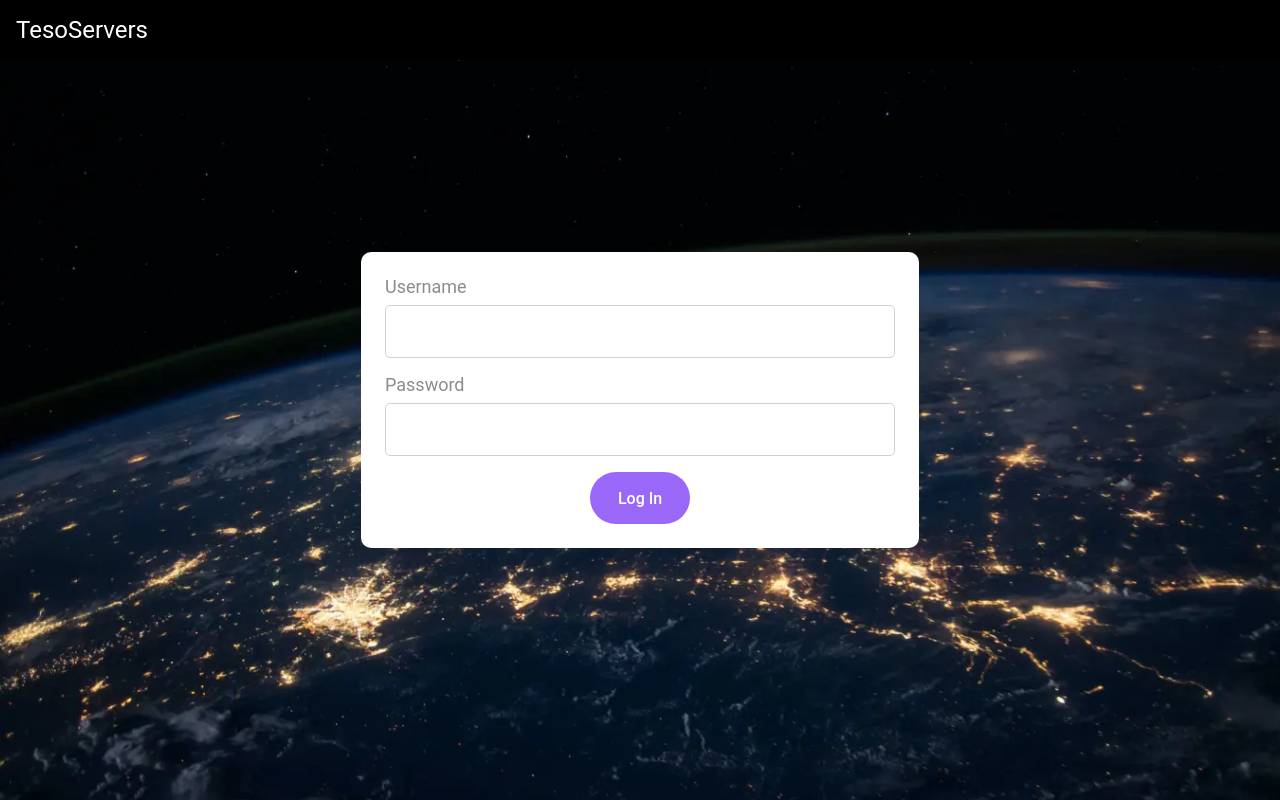
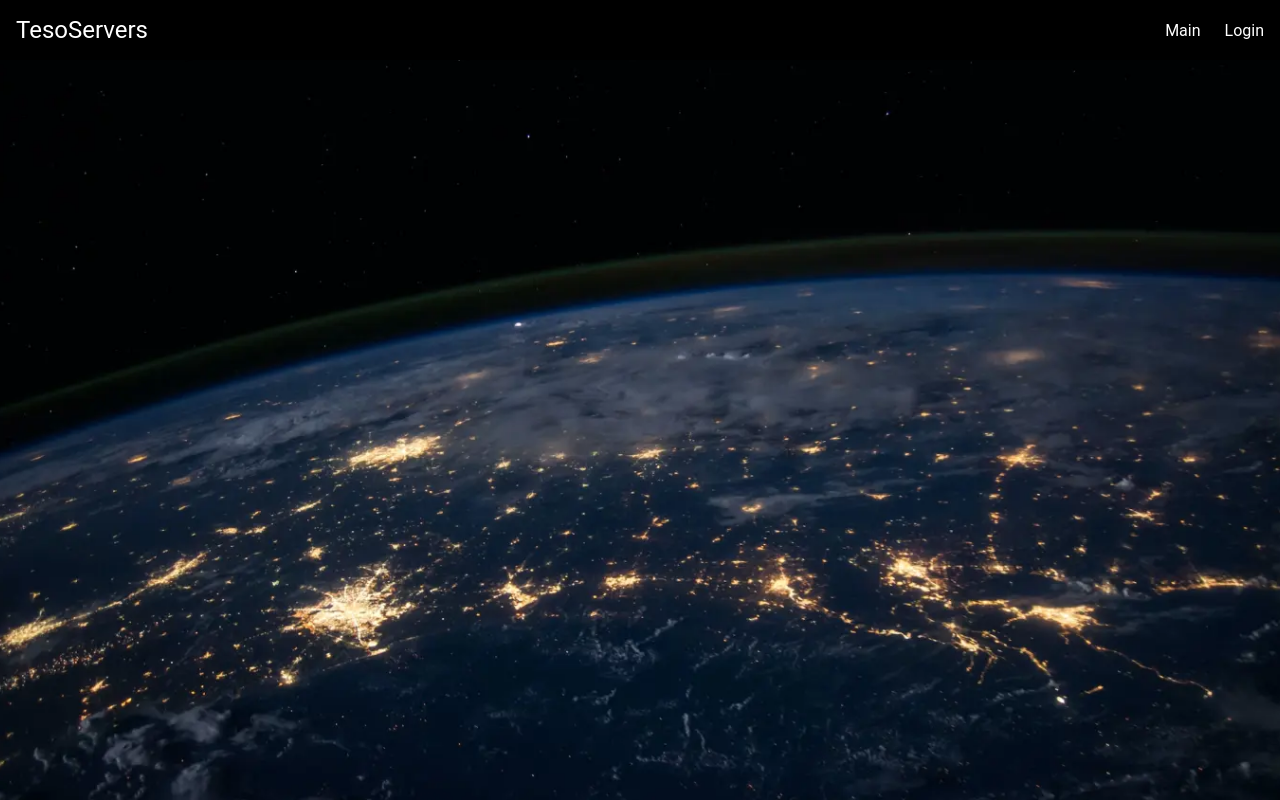
Before and after one commit to povilaskascionis/locker-task, a React app: page / in a window 1280 px wide. Built offline with nearby package versions, Linux system fonts and the light colour scheme.

Commit message:
nav links in header

```diff
--- a/src/components/layout/Layout.module.scss
+++ b/src/components/layout/Layout.module.scss
@@ -1,4 +1,5 @@
 @import '../../styles/variables';
+@import '../../styles/screenSizes';
 
 .layout {
   display: flex;
@@ -23,6 +24,22 @@
   background-color: $black;
 }
 
+.navbarLinks {
+  display: flex;
+  align-items: center;
+
+  & > a {
+    color: $white;
+    text-decoration: none;
+    margin-left: $space3;
+    font-size: 16px;
+  }
+
+  @include tablet {
+    display: none;
+  }
+}
+
 .homeLink {
   color: $white;
   font-size: 24px;
--- a/src/components/layout/Layout.tsx
+++ b/src/components/layout/Layout.tsx
@@ -1,9 +1,8 @@
 import { FC, ReactNode } from 'react'
 
 import styles from './Layout.module.scss'
-import { Link } from 'react-router-dom'
-import { Path } from '@/router'
 import Sidebar from '../sidebar/Sidebar'
+import { getNavigationLinks } from '@/router'
 
 type Props = {
   children: ReactNode
@@ -11,15 +10,14 @@ type Props = {
 }
 
 const Layout: FC<Props> = ({ children, authorized }) => {
+  const links = getNavigationLinks(authorized).map((Link) => Link)
+
   return (
     <div className={styles.layout}>
       <nav className={styles.navigation}>
         <span className={styles.homeLink}>TesoServers</span>
-        <Sidebar>
-          <div>hello</div>
-          <div>hello</div>
-          <div>hello</div>
-        </Sidebar>
+        <div className={styles.navbarLinks}>{links}</div>
+        <Sidebar>{links}</Sidebar>
       </nav>
       <div className={styles.content}>{children}</div>
     </div>
--- a/src/components/sidebar/Sidebar.module.scss
+++ b/src/components/sidebar/Sidebar.module.scss
@@ -55,6 +55,14 @@
     opacity: 1;
     transition: opacity 0.3s;
     padding: $space5 $space4;
+
+    & > a {
+      display: block;
+      margin-bottom: $space3;
+      color: $white;
+      text-decoration: none;
+      font-size: 16px;
+    }
   }
 
   .burger {
--- a/src/features/authorization/screens/LoginScreen.tsx
+++ b/src/features/authorization/screens/LoginScreen.tsx
@@ -1,11 +1,21 @@
 import Layout from '@/components/layout/Layout'
 import LoginForm from '@/components/loginForm/LoginForm'
+import { RouterPath } from '@/router'
+import { useAppSelector } from '@/store/hooks'
+import { Navigate } from 'react-router-dom'
 
 const LoginScreen = () => {
+  const authorized = useAppSelector((state) => state.auth.authorized)
+
+  if (authorized) {
+    return <Navigate to={RouterPath.SERVERS} />
+  }
+
   return (
     <Layout>
       <LoginForm
         onSubmit={async (data) => {
+          console.log(data)
           throw new Error('invalid')
         }}
       />
--- /dev/null
+++ b/src/features/authorization/screens/LogoutScreen.tsx
@@ -0,0 +1,14 @@
+import { Navigate } from 'react-router-dom'
+
+import { RouterPath } from '@/router'
+import { useAppDispatch } from '@/store/hooks'
+import { authorizationSlice } from '../authorizationSlice'
+
+const LogoutScreen = () => {
+  const dispatch = useAppDispatch()
+  dispatch(authorizationSlice.actions.setUnauthorized())
+
+  return <Navigate to={RouterPath.LOGIN} />
+}
+
+export default LogoutScreen
--- /dev/null
+++ b/src/features/authorization/screens/MainScreen.tsx
@@ -0,0 +1,11 @@
+import Layout from '@/components/layout/Layout'
+import LoginForm from '@/components/loginForm/LoginForm'
+import { useAppSelector } from '@/store/hooks'
+
+const MainScreen = () => {
+  const authorized = useAppSelector((state) => state.auth.authorized)
+
+  return <Layout authorized={authorized}>{null}</Layout>
+}
+
+export default MainScreen
--- a/src/router.tsx
+++ b/src/router.tsx
@@ -1,19 +1,44 @@
 import { ReactNode } from 'react'
 import { useAppSelector } from './store/hooks'
-import { Navigate, Route, Routes } from 'react-router-dom'
+import { Link, Navigate, Route, Routes } from 'react-router-dom'
 import LoginScreen from './features/authorization/screens/LoginScreen'
+import LogoutScreen from './features/authorization/screens/LogoutScreen'
+import MainScreen from './features/authorization/screens/MainScreen'
 
-export enum Path {
+export enum RouterPath {
   HOME = '/',
   SERVERS = '/servers',
   LOGIN = '/login',
+  LOGOUT = '/logout',
 }
+
+export const getNavigationLinks = (authorized?: boolean) =>
+  [
+    <Link key={RouterPath.HOME} to={RouterPath.HOME}>
+      Main
+    </Link>,
+    !authorized && (
+      <Link key={RouterPath.LOGIN} to={RouterPath.LOGIN}>
+        Login
+      </Link>
+    ),
+    authorized && (
+      <Link key={RouterPath.SERVERS} to={RouterPath.SERVERS}>
+        Servers
+      </Link>
+    ),
+    authorized && (
+      <Link key={RouterPath.LOGOUT} to={RouterPath.LOGOUT}>
+        Logout
+      </Link>
+    ),
+  ].filter(Boolean)
 
 const ProtectedRoute = ({ children }: { children: ReactNode }) => {
   const userAuthorized = useAppSelector((state) => state.auth.authorized)
 
   if (!userAuthorized) {
-    return <Navigate to={Path.HOME} />
+    return <Navigate to={RouterPath.HOME} />
   }
 
   return children
@@ -21,11 +46,14 @@ const ProtectedRoute = ({ children }: { children: ReactNode }) => {
 
 const Router = () => (
   <Routes>
-    <Route index element={<LoginScreen />} />
+    <Route index element={<MainScreen />} />
+    <Route path={RouterPath.LOGIN} element={<LoginScreen />} />
     <Route
-      path={Path.SERVERS}
+      path={RouterPath.SERVERS}
       element={<ProtectedRoute>SeRvERs</ProtectedRoute>}
     />
+    <Route path={RouterPath.LOGOUT} element={<LogoutScreen />} />
+    <Route path="/*" element={<Navigate to={RouterPath.HOME} />} />
   </Routes>
 )
 
```
